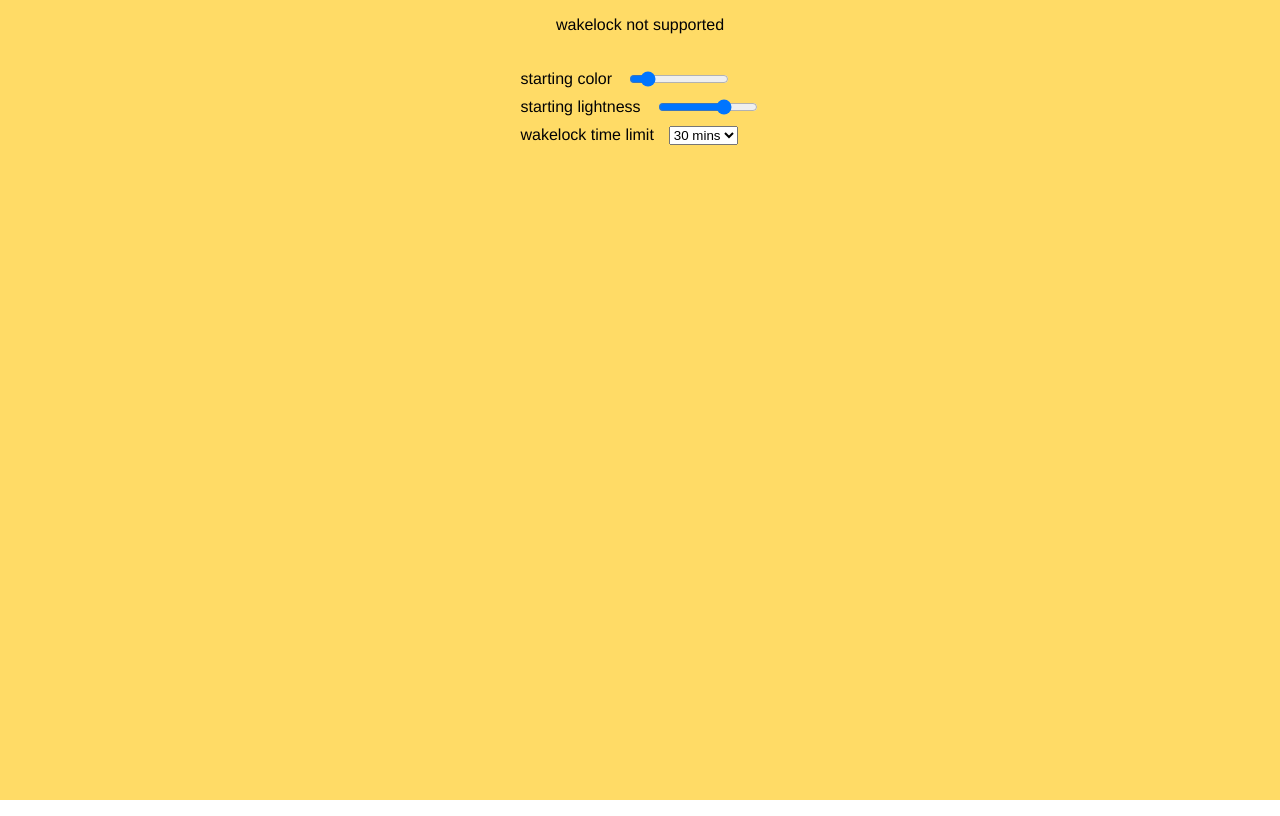
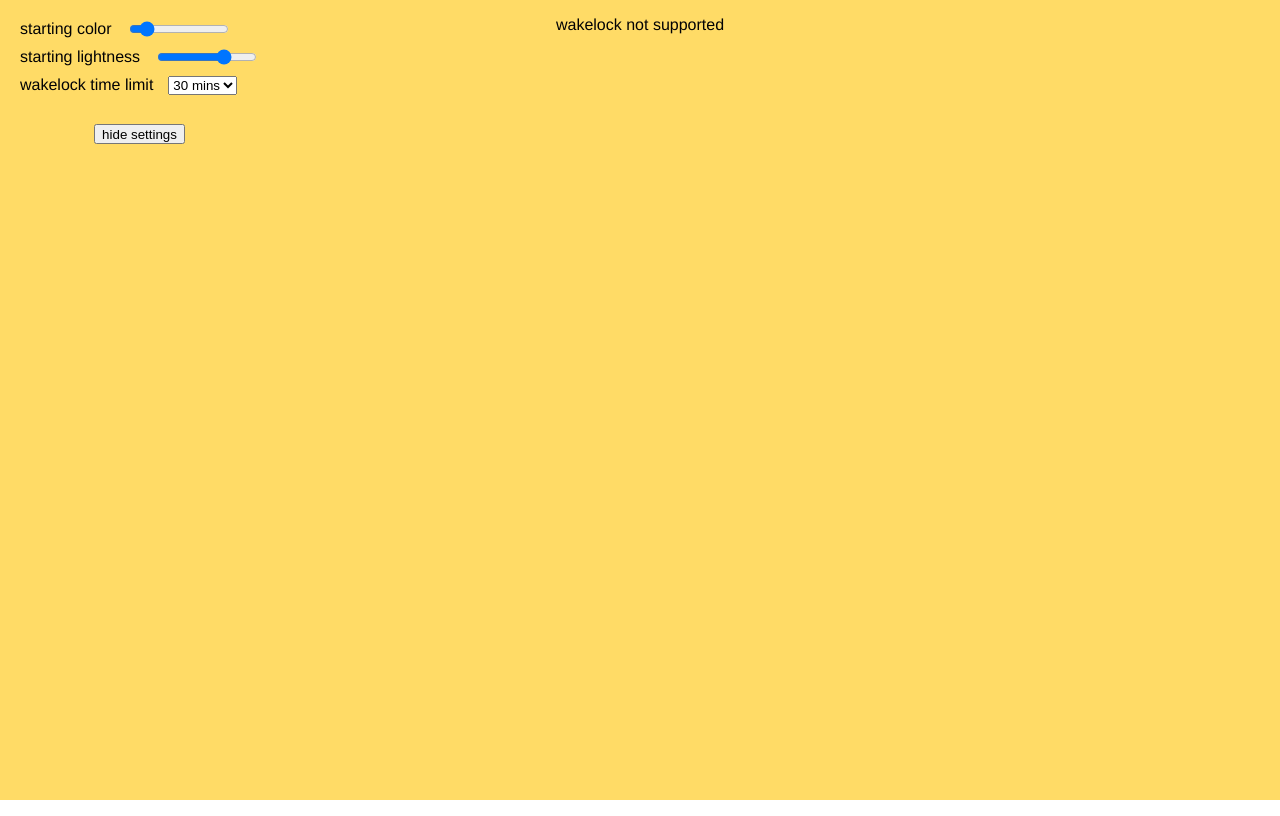
Before and after one commit to DecentLabs/lightproject, a Vue app: page / in a window 1280 px wide. Built offline with nearby package versions, Linux system fonts and the light colour scheme.

Commit message:
hide / show settings

```diff
--- a/src/App.vue
+++ b/src/App.vue
@@ -1,17 +1,18 @@
 <template>
-  <div id="app"
+  <div id="app" ref="main"
        :class="theme" :style="{backgroundColor: bgColor}"
        @touchstart="onStart" @touchmove="onMove"
   >
     <p>{{ wakeLockStatus }}</p>
     <settings></settings>
+
   </div>
 </template>
 
 <script>
   /* eslint-disable no-console */
 
-import { initWakeLock }from './utils/wakelock'
+  import { initWakeLock } from './utils/wakelock'
   import { mapState } from 'vuex'
 
   import settings from './components/settings'
@@ -19,7 +20,7 @@ import settings from './components/settings'
   export default {
     name: 'app',
     components: {settings},
-  data() {
+    data () {
       return {
         startX: 0,
         startY: 0,
@@ -31,19 +32,19 @@ export default {
         'wakeLockTime',
         'wakeLockStatus'
       ]),
-    bgColor() {
-      return this.$store.getters.bgColor;
+      bgColor () {
+        return this.$store.getters.bgColor
       },
-    theme() {
+      theme () {
         return parseInt(this.$store.state.lightness, 10) < 40 ? 'dark' : 'light'
       }
     },
     methods: {
-    onStart(e) {
+      onStart (e) {
         this.startX = e.touches[0].clientX
         this.startY = e.touches[0].clientY
       },
-    onMove(e) {
+      onMove (e) {
         let hue = this.$store.state.hue
         let lightness = this.$store.state.lightness
 
@@ -53,7 +54,7 @@ export default {
         let deltaX = Math.abs(posX - this.startX)
 
         if (deltaY > 0 && deltaX < 10) {
-        if  (posY < this.startY) {
+          if (posY < this.startY) {
             console.log('up')
             lightness += deltaY * 0.2
           } else {
@@ -72,11 +73,11 @@ export default {
 
         this.startY = posY
         this.startX = posX
-      this.$store.commit('setHue',hue)
+        this.$store.commit('setHue', hue)
         this.$store.commit('setLightness', lightness)
       }
     },
-  mounted() {
+    mounted () {
       initWakeLock().then(res => {
         this.$store.commit('setWakeLockStatus', res.status)
       })
@@ -103,7 +104,6 @@ body {
     font-family: 'Avenir', Helvetica, Arial, sans-serif;
   }
 
-
   .dark {
     color: #fefefe;
   }
--- a/src/components/settings.vue
+++ b/src/components/settings.vue
@@ -1,5 +1,5 @@
 <template>
-  <div class="form-wrapper">
+  <div class="form-wrapper" ref="settings">
     <form>
       <div>
         <label :class="theme" for="hue">starting color</label>
@@ -18,6 +18,8 @@
         </select>
       </div>
     </form>
+    <button v-if="isSettingVisible" @click="showSettings(false)">hide settings</button>
+    <button v-if="!isSettingVisible" @click="showSettings(true)">show settings</button>
   </div>
 </template>
 
@@ -26,39 +28,63 @@
 
   export default {
     name: 'app',
+    data () {
+      return {
+        isSettingVisible: true
+      }
+    },
     computed: {
       bgHue: {
-      get: function() {
+        get: function () {
           return this.$store.state.hue
         },
-      set: function(value) {
+        set: function (value) {
           this.$store.dispatch('saveHue', value)
         }
       },
       bgLightness: {
-      get: function() {
+        get: function () {
           return this.$store.state.lightness
         },
-      set: function(value) {
+        set: function (value) {
           this.$store.dispatch('saveLightness', value)
         }
       },
       wakeLockTime: {
-      get: function() {
+        get: function () {
           return this.$store.state.wakeLockTime
         },
-      set: function(value) {
+        set: function (value) {
           this.$store.dispatch('saveWakeLockTime', value)
         }
       },
+    },
+    methods: {
+      showSettings (toShow) {
+        const settings = this.$refs.settings
+
+        if (toShow) {
+          settings.style.transform = 'translateY(0)'
+        } else {
+          const form = settings.querySelector('form')
+          settings.style.transform = `translateY(${form.clientHeight * -1 + 20}px)`
+        }
+
+        this.isSettingVisible = toShow
+      }
     }
   }
 </script>
 
 <style scoped>
   .form-wrapper {
+    position: absolute;
+    top: 0;
+    left: 0;
     display: flex;
-    justify-content: center;
+    flex-direction: column;
+    align-items: center;
+    transition: transform .6s;
   }
 
   form {
@@ -78,4 +104,8 @@ export default {
     font-size: 15px;
     z-index: 3;
   }
+
+  button {
+    height: 20px;
+  }
 </style>
```
Lines whose indentation alone changed are shown as unchanged.
